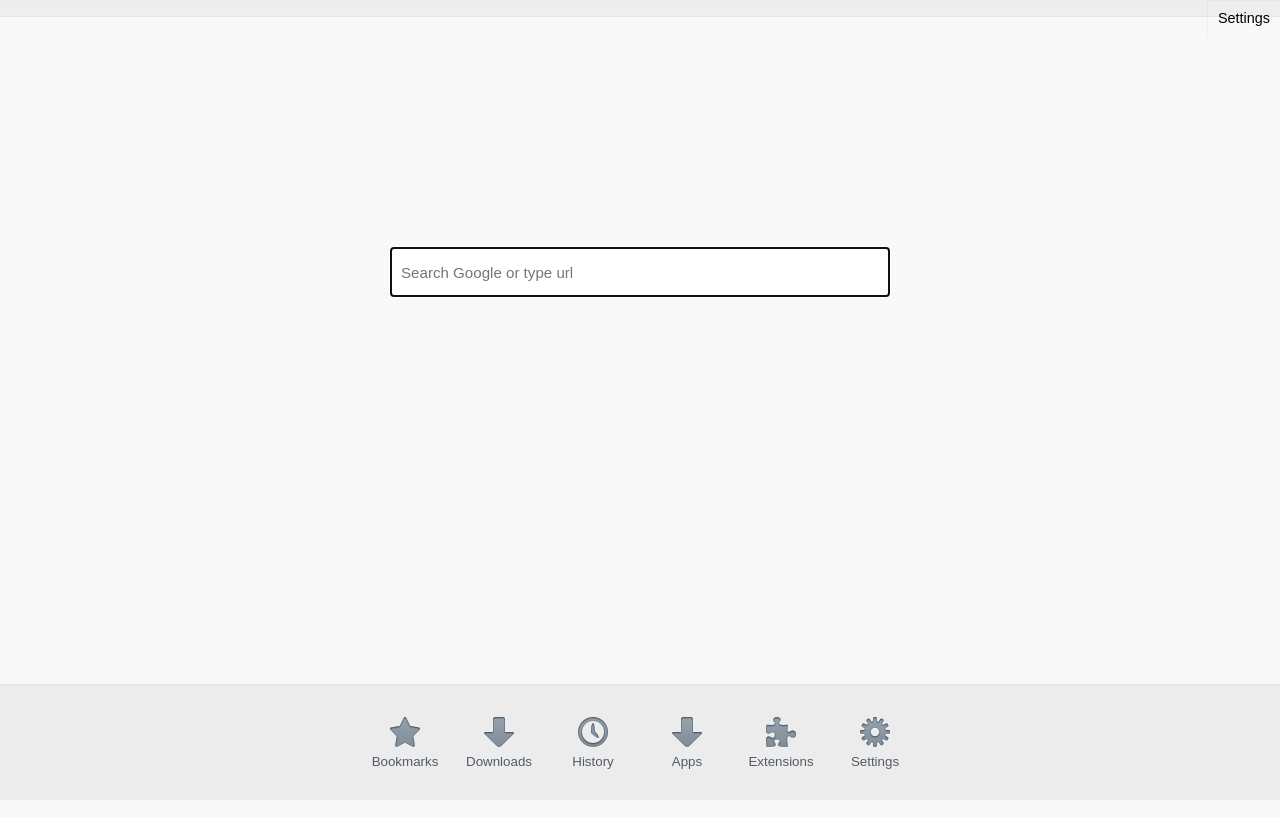
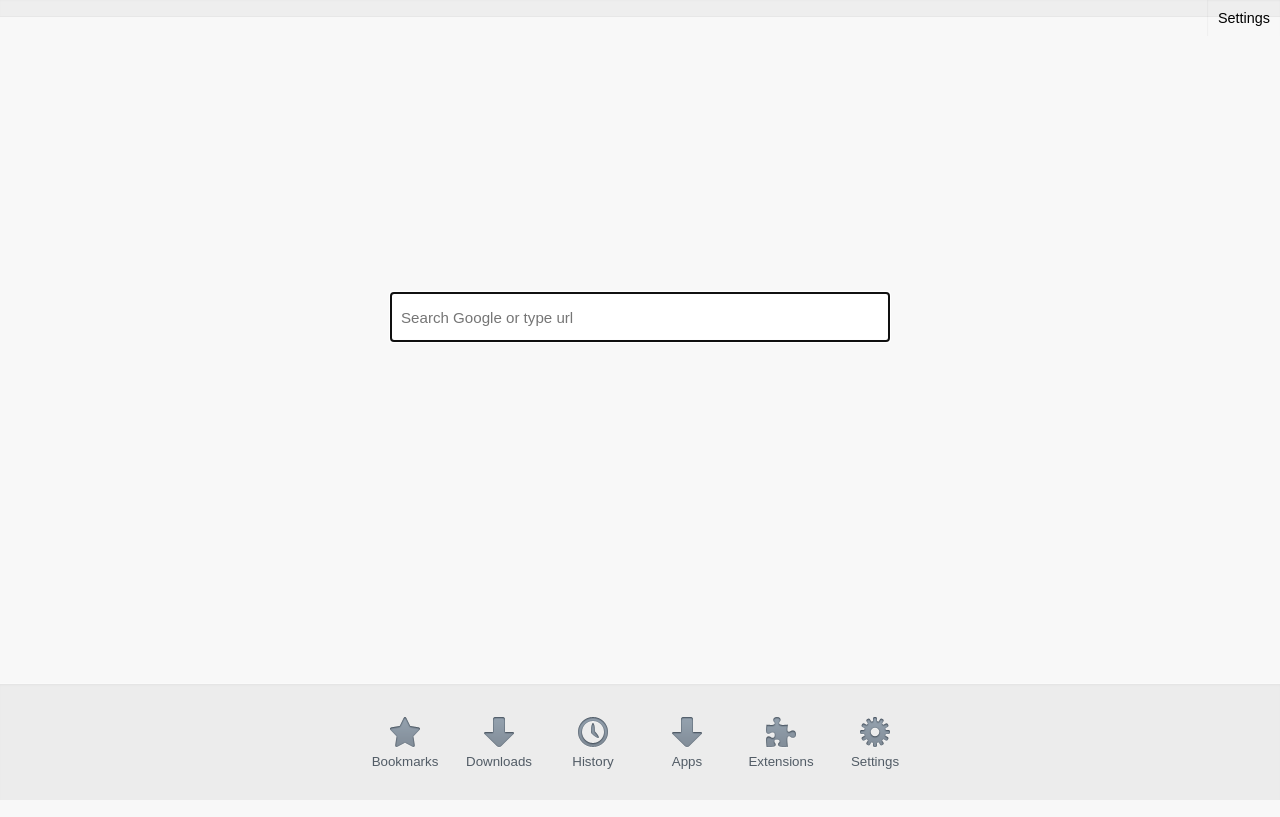
Before and after one commit to theankitgaurav/new-tab-lite, a browser extension: page newtablite/index.html in a window 1280 px wide. Drawn offline with Linux system fonts and the light colour scheme.

Commit message:
Align center div

```diff
--- a/newtablite/css/style.css
+++ b/newtablite/css/style.css
@@ -105,16 +105,19 @@ body {
 }
 
 #center {
-    height: 90vh;
-    position: relative;
+    position: absolute;
+    width: 100%;
+    height: 100%;
 }
 
 #align-center-div {
     position: absolute;
+    left: 50%;
+    margin-left: -250px;
     top: 50%;
-    left: 50%;
-    transform: translate(-50%, -50%);
+    margin-top: -125px;
     width: 500px;
+    height: 250px;
 }
 
 #search-box {
@@ -164,6 +167,7 @@ input:focus {
     padding: 5px 0px 10px 0px;
 }
 
+
 /*.speed-dial .favicon {
     background: url(img_flower.jpg);
     background-size: cover;
```
Also changed, not shown: newtablite/index.html (+1 -1 lines).
